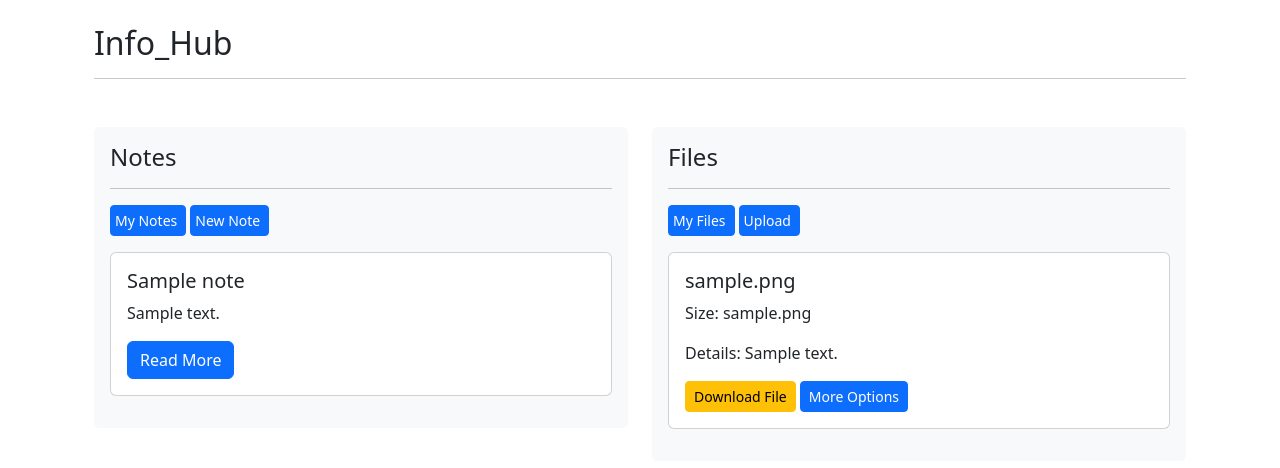
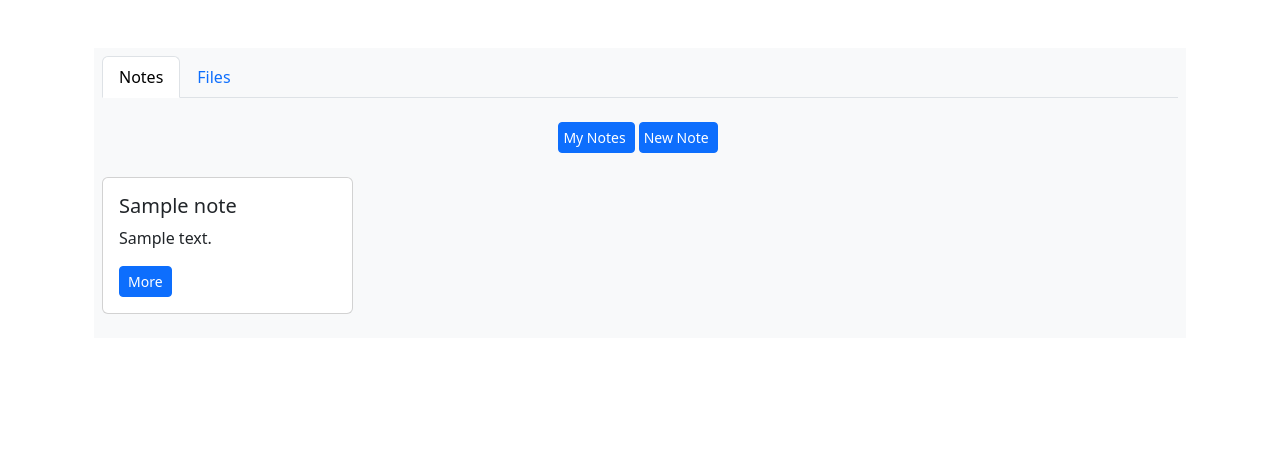
Before and after one commit to Willmo103/Flask-Notes-API-Docker, a Flask app: page / in a window 1280 px wide. Shown: the part 57-525 px from the top of the page. Run offline with Flask 3, Linux system fonts and the light colour scheme; a user stored in the database is signed in; tables that the repository leaves empty hold one stand-in row (values such as "Sample post"); parts of the project's set-up code (start-up, migrations or seed data) failed here and were passed over; some libraries are stand-ins or nearby versions.

Commit message:
small ui changes

```diff
--- a/app/models/file.py
+++ b/app/models/file.py
@@ -96,7 +96,9 @@ class File(db.Model):
             file_data = File.query.filter_by(file_name=file).first()
             if file_data is not None:
                 if file_data.file_size is None:
-                    file_size_bytes = os.path.getsize(os.path.join(_upload_folder, file))
+                    file_size_bytes = os.path.getsize(
+                        os.path.join(_upload_folder, file)
+                    )
                     file_size_kb = file_size_bytes / 1024
                     file_size_mb = file_size_kb / 1024
                     file_size_gb = file_size_mb / 1024
--- a/app/templates/base.html
+++ b/app/templates/base.html
@@ -97,7 +97,7 @@
                         id="fileUploadForm">
                         {{ upload_form.hidden_tag() }}
                         <div class="row">
-                            <div class="col-md-7 mb-3">
+                            <div class="col-lg-12">
                                 {{ upload_form.file.label(class="form-label d-none d-md-block") }}
                                 {{ upload_form.file(class="form-control d-none d-md-block") }}
                                 {{ upload_form.file_dz.label(class="form-label") }}
@@ -113,7 +113,8 @@
                                 </div>
                                 {% if current_user.is_authenticate %}
                                 <div class="mb-3">
-                                    {{ upload_form.private.label }} {{ upload_form.private() }}
+                                    {{ upload_form.private.label(class="form-label") }} {{
+                                    upload_form.private(class="form-control")}}
                                 </div>
                                 {% endif %}
                             </div>
--- a/app/templates/file_card.html
+++ b/app/templates/file_card.html
@@ -12,11 +12,10 @@
                 <p>Details: {{ file.details }}</p>
                 {% endif %}
             </div>
-            <a href="{{ url_for('routes.download_file', file_id=file.id) }}" class="btn btn-warning btn-sm"
-                id="downloadBtn">Download
-                File</a>
+            <a href="{{ url_for('routes.download_file', file_id=file.id) }}" class="btn btn-primary btn-sm"
+                id="downloadBtn">Download</a>
             {% if file.is_editable(user.id) %}
-            <button type="button" class="btn btn-primary btn-sm" data-bs-toggle="modal"
+            <button type="button" class="btn btn-secondary btn-sm" data-bs-toggle="modal"
                 data-bs-target="#fileModal{{ file.id }}">More Options</button>
             {% endif %}
         </div>
--- a/app/templates/index.html
+++ b/app/templates/index.html
@@ -4,45 +4,62 @@
 <style>
     .bg-subtle {
         background-color: #f8f9fa;
-        border-radius: 5px;
+        height: 100%;
     }
 </style>
 <div class="container">
-    <h2 class="mt-3">Info_Hub</h2>
-    <hr>
     <div class="row mt-5">
-        <div class="col-md-6 col-12">
-            <div class="bg-subtle p-3">
-                <h4>Notes</h4>
-                <hr>
-                <div class="d-md-flex justify-content-left">
+        <div class="col-12">
+            <div class="bg-subtle p-2">
+                <ul class="nav nav-tabs" id="myTab" role="tablist">
+                    <li class="nav-item" role="presentation">
+                        <a class="nav-link active" id="notes-tab" data-bs-toggle="tab" href="#notes" role="tab"
+                            aria-controls="notes" aria-selected="true">Notes</a>
+                    </li>
+                    <li class="nav-item" role="presentation">
+                        <a class="nav-link" id="files-tab" data-bs-toggle="tab" href="#files" role="tab"
+                            aria-controls="files" aria-selected="false">Files</a>
+                    </li>
+                </ul>
+                <div class="tab-content" id="myTabContent">
+                    <div class="tab-pane fade show active" id="notes" role="tabpanel" aria-labelledby="notes-tab">
+                        <br>
+                        <div class="d-md-flex justify-content-center ">
+                            {% if user.is_authenticated %}
                             <a class="btn btn-primary btn-sm me-1 ps-1"
                                 href="{{ url_for('routes.get_user_notes', user_id=current_user.id) }}">My Notes</a>
-                    <a class="btn btn-primary btn-sm me-1 ps-1" href="{{ url_for('routes.add_note') }}">New Note</a>
+                            {% endif %}
+                            <a class="btn btn-primary btn-sm me-1 ps-1" href="{{ url_for('routes.add_note') }}">New
+                                Note</a>
                         </div>
-                <div class="ml-2">
+                        <div class="row ml-2 mt-2">
                             {% for note in notes %}
+                            <div class="col-md-6 col-lg-4 col-xl-3">
                                 {% include "note_card.html" %}
+                            </div>
                             {% endfor %}
                         </div>
                     </div>
-        </div>
-        <div class="col-md-6 col-12">
-            <div class="bg-subtle p-3">
-                <h4>Files</h4>
-                <hr>
-                <div class="d-md-flex justify-content-left">
+                    <div class="tab-pane fade" id="files" role="tabpanel" aria-labelledby="files-tab">
+                        <br>
+                        <div class="d-md-flex justify-content-center">
+                            {% if current_user.is_authenticated %}
                             <a class="btn btn-primary btn-sm me-1 ps-1"
                                 href="{{ url_for('routes.get_user_files', user_id=current_user.id) }}">My Files</a>
-                    <a class="btn btn-primary btn-sm me-1 ps-1" data-bs-toggle="modal" data-bs-target="#fileUploadModal"
-                        href="">
+                            {% endif %}
+                            <a class="btn btn-primary btn-sm me-1 ps-1" data-bs-toggle="modal"
+                                data-bs-target="#fileUploadModal" href="">
                                 Upload
                             </a>
                         </div>
-                <div class="ml-2">
+                        <div class="row ml-2 mt-2">
                             {% for file in files %}
+                            <div class="col-md-6 col-lg-4 col-xl-3">
                                 {% include "file_card.html" %}
+                            </div>
                             {% endfor %}
+                        </div>
+                    </div>
                 </div>
             </div>
         </div>
--- a/app/templates/note_card.html
+++ b/app/templates/note_card.html
@@ -7,8 +7,8 @@
             {% endif %}
             <h5 class="card-title">{{ note.title }}</h5>
             <p class="card-text">{{ note.content | markdown | striptags | truncate(100, True) }}</p>
-            <button type="button" class="btn btn-primary" data-bs-toggle="modal"
-                data-bs-target="#noteModal{{ note.id }}">Read More</button>
+            <button type="button" class="btn btn-primary btn-sm" data-bs-toggle="modal"
+                data-bs-target="#noteModal{{ note.id }}">More</button>
         </div>
     </div>
 </div>
```
Lines whose indentation alone changed are shown as unchanged.
